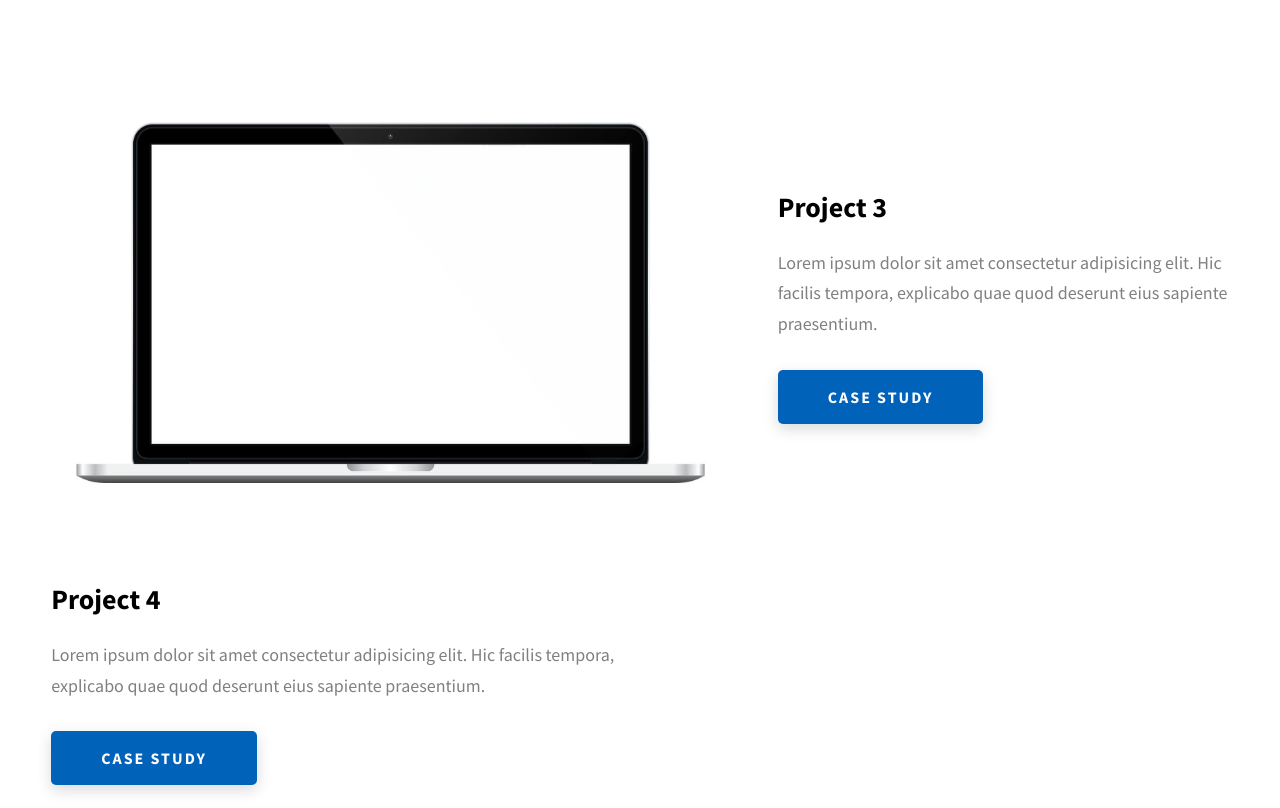
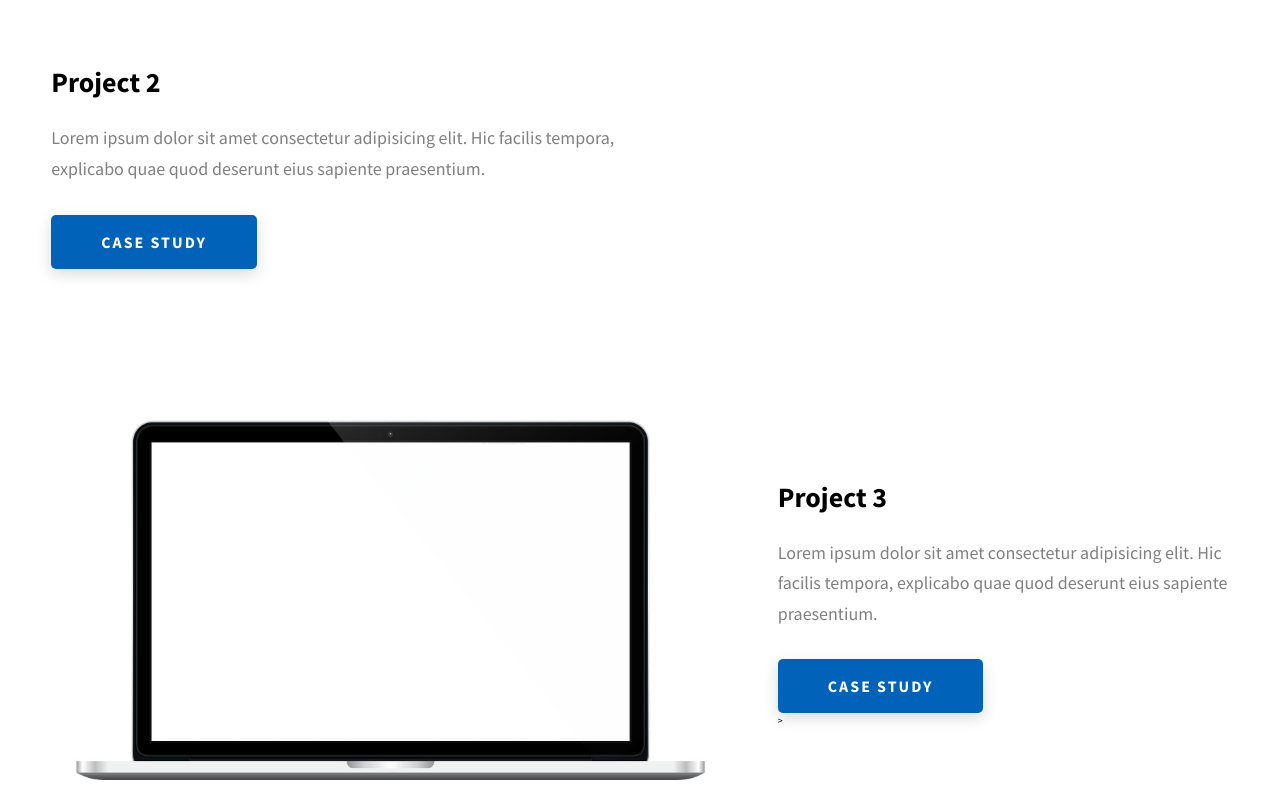
Before and after one commit to bonannoflavio3-wq/FlavioB, a website: page index.html in a window 1280 px wide. Shown: the part 3000-3808 px from the top of the page. Drawn offline with Linux system fonts and the light colour scheme.

Commit message:
Update index.html

```diff
--- a/index.html
+++ b/index.html
@@ -258,6 +258,20 @@
                 >Case Study</a
               >
             </div>
+            <div class="projects__row-content">
+              <h3 class="projects__row-content-title">Project 2</h3>
+              <p class="projects__row-content-desc">
+                Lorem ipsum dolor sit amet consectetur adipisicing elit. Hic
+                facilis tempora, explicabo quae quod deserunt eius sapiente
+                praesentium.
+              </p>
+              <a
+                href="./project-2.html"
+                class="btn btn--med btn--theme dynamicBgClr"
+                target="_blank"
+                >Case Study</a
+              >
+            </div>
           </div>
           <div class="projects__row">
             <div class="projects__row-img-cont">
@@ -281,19 +295,7 @@
                 target="_blank"
                 >Case Study</a
               >
-            </div>
-            <div class="projects__row-content">
-              <h3 class="projects__row-content-title">Project 4</h3>
-              <p class="projects__row-content-desc">
-                Lorem ipsum dolor sit amet consectetur adipisicing elit. Hic
-                facilis tempora, explicabo quae quod deserunt eius sapiente
-                praesentium.
-              </p>
-              <a
-                href="./project-4.html"
-                class="btn btn--med btn--theme dynamicBgClr"
-                target="_blank"
-                >Case Study</a
+
               >
             </div>
           </div>
```
